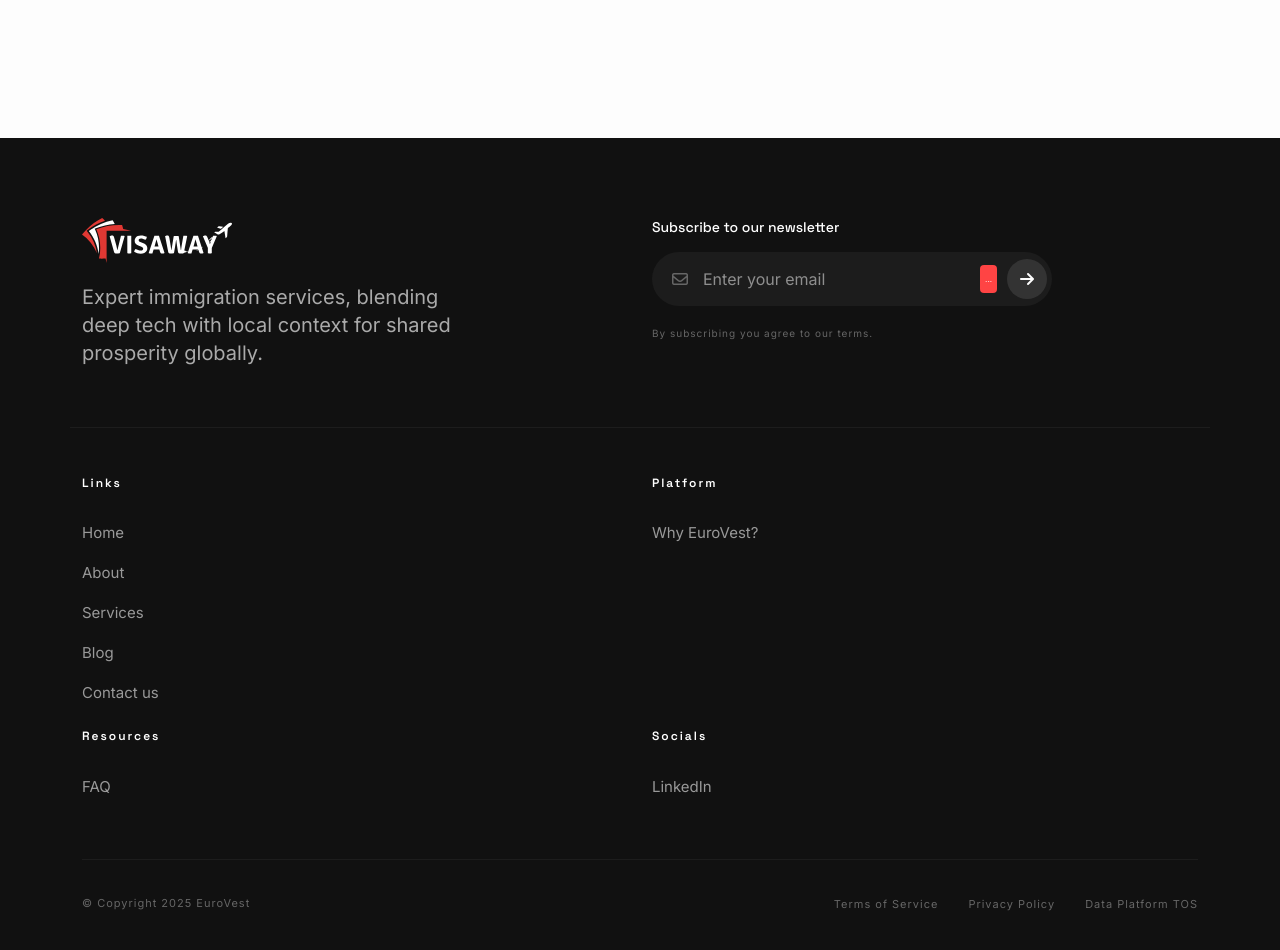
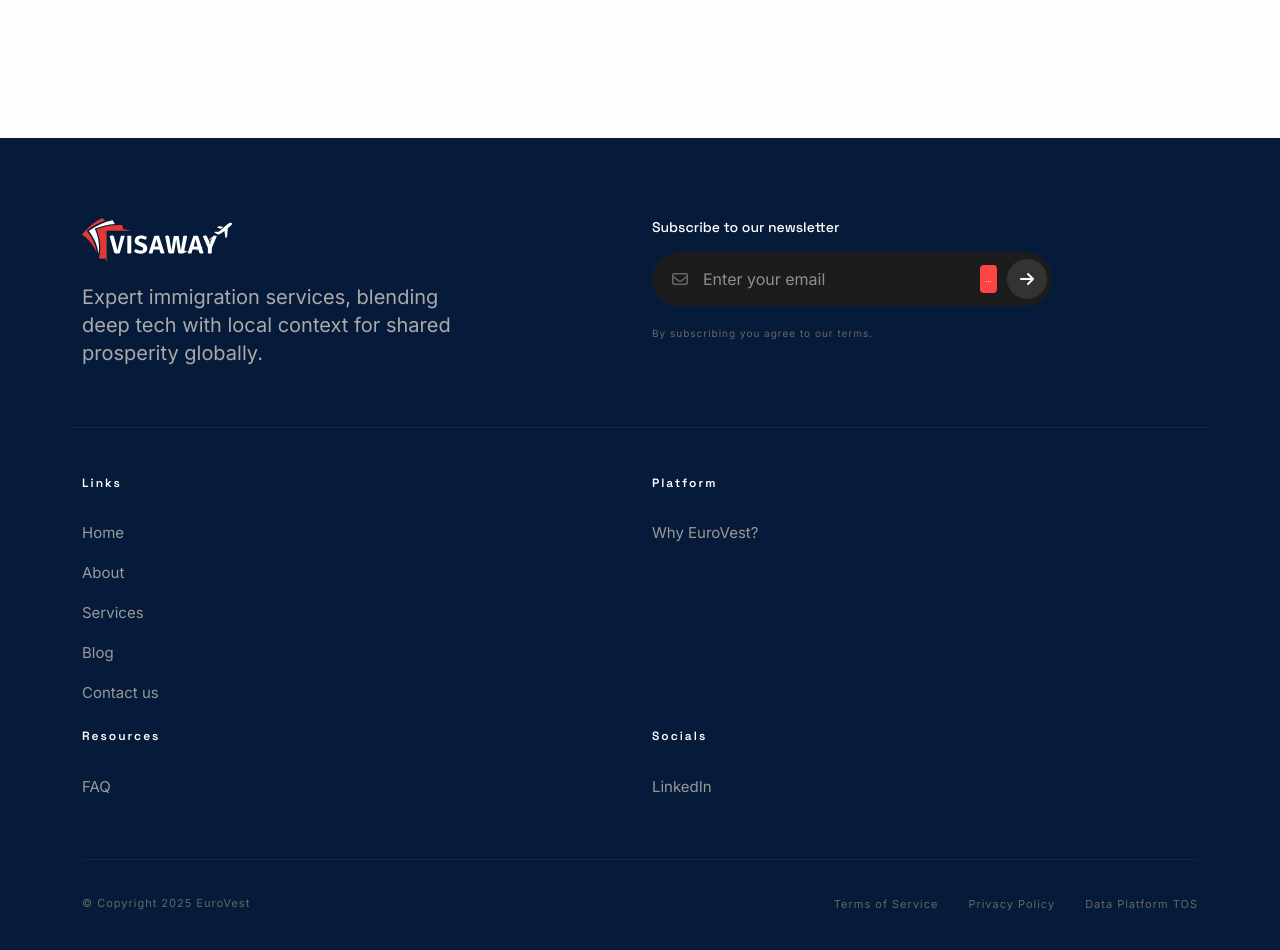
Before and after one commit to Shaamil777/eurovest, a Next.js app: page / in a window 1280 px wide. Shown: the part 7900-8850 px from the top of the page. Built offline with nearby package versions, Linux system fonts and the light colour scheme.

Commit message:
feat:footer color update

```diff
--- a/src/components/global/Footer.jsx
+++ b/src/components/global/Footer.jsx
@@ -2,7 +2,7 @@ import React from 'react';
 
 export default function Footer() {
     return (
-        <footer style={{ backgroundColor: '#111111', color: '#ffffff', paddingTop: '80px', fontFamily: '"Inter", sans-serif' }}>
+        <footer style={{ backgroundColor: 'var(--color-blue)', color: '#ffffff', paddingTop: '80px', fontFamily: '"Inter", sans-serif' }}>
             <div className="container">
                 {/* Top Section */}
                 <div className="row g-4 mb-5" style={{ paddingBottom: '60px', borderBottom: '1px solid rgba(255,255,255,0.05)' }}>
--- a/src/components/global/FooterBottom.jsx
+++ b/src/components/global/FooterBottom.jsx
@@ -2,7 +2,7 @@ import React from 'react';
 
 export default function FooterBottom() {
     return (
-        <div style={{ backgroundColor: '#111111', color: '#666666', position: 'relative', overflow: 'hidden' }}>
+        <div style={{ backgroundColor: 'var(--color-blue)', color: '#666666', position: 'relative', overflow: 'hidden' }}>
             <div className="container" style={{ position: 'relative', zIndex: 2, paddingBottom: '40px' }}>
                 <div style={{ display: 'flex', justifyContent: 'space-between', alignItems: 'center', flexWrap: 'wrap', gap: '20px', borderTop: '1px solid rgba(255,255,255,0.05)', paddingTop: '30px' }}>
                     <p style={{ fontSize: '11px', textTransform: 'uppercase', letterSpacing: '1px', margin: 0 }}>
```
